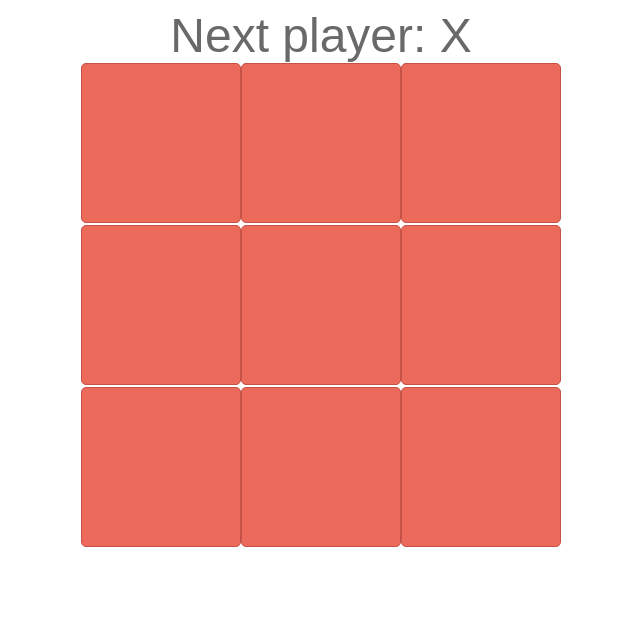
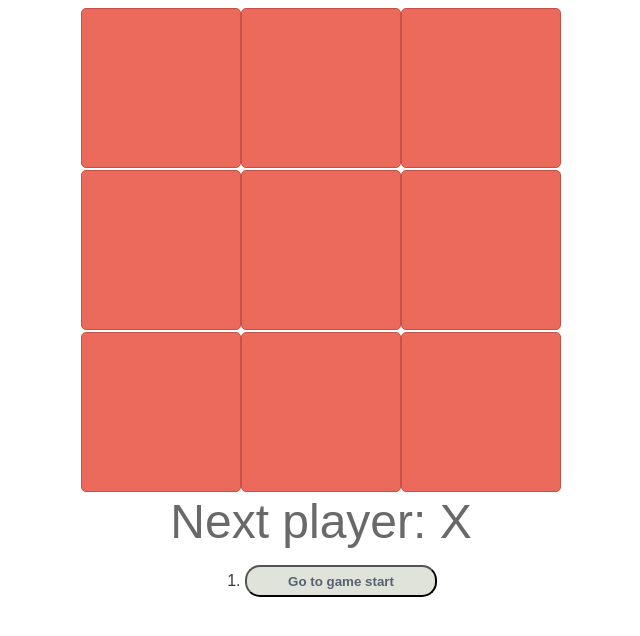
Before and after one commit to ruiz94/Tic-Tac-Toe, a React app: page / in a window 1280 px wide. Shown: the whole page, without its empty margins (319-959 px from the left). Built offline with nearby package versions, Linux system fonts and the light colour scheme.

Commit message:
tic.tac.toe

```diff
--- a/src/index.js
+++ b/src/index.js
@@ -3,28 +3,51 @@ import ReactDOM from "react-dom";
 
 import "./styles.css";
 
-class Square extends React.Component {
-  constructor(props) {
-    super(props);
-    this.state = {
-      value: null
-    };
+// class Square extends React.Component {
+//   render() {
+//     return (
+//       <button className="square" onClick={() => this.props.onClick()}>
+//         {this.props.value}
+//       </button>
+//     );
+//   }
+// }
+function calculateWinner(squares) {
+  const lines = [
+    [0, 1, 2],
+    [3, 4, 5],
+    [6, 7, 8],
+    [0, 3, 6],
+    [1, 4, 7],
+    [2, 5, 8],
+    [0, 4, 8],
+    [2, 4, 6]
+  ];
+  for (let i = 0; i < lines.length; i++) {
+    const [a, b, c] = lines[i];
+    if (squares[a] && squares[a] === squares[b] && squares[a] === squares[c]) {
+      return squares[a];
+    }
   }
-  render() {
-    return (
-      <button className="square" onClick={() => this.setState({ value: "X" })}>
-        {this.state.value}
-      </button>
-    );
-  }
+  return null;
+}
+function Square(props) {
+  return (
+    <button className="square" onClick={props.onClick}>
+      {props.value}
+    </button>
+  );
 }
 class Board extends React.Component {
   renderSquare(i) {
-    return <Square value={i} />;
+    return (
+      <Square
+        value={this.props.squares[i]}
+        onClick={() => this.props.onClick(i)}
+      />
+    );
   }
   render() {
-    const status = "Next player: X";
-
     return (
       <div>
         <div className="status">{status}</div>
@@ -48,15 +71,73 @@ class Board extends React.Component {
   }
 }
 class Game extends React.Component {
+  constructor(props) {
+    super(props);
+    this.state = {
+      history: [
+        {
+          squares: Array(9).fill(null)
+        }
+      ],
+      stepNumber: 0,
+      xIsNext: true
+    };
+  }
+  handleClick(i) {
+    const history = this.state.history.slice(0, this.state.stepNumber + 1);
+    const current = history[history.length - 1];
+    const squares = current.squares.slice();
+    if (calculateWinner(squares) || squares[i]) {
+      return;
+    }
+    squares[i] = this.state.xIsNext ? "X" : "O";
+    this.setState({
+      history: history.concat([
+        {
+          squares: squares
+        }
+      ]),
+      stepNumber: history.length,
+      xIsNext: !this.state.xIsNext
+    });
+  }
+  jumpTo(step) {
+    this.setState({
+      stepNumber: step,
+      xIsNext: step % 2 === 0
+    });
+  }
   render() {
+    const history = this.state.history;
+    const current = history[this.state.stepNumber];
+    const winner = calculateWinner(current.squares);
+
+    const moves = history.map((step, move) => {
+      // console.log(step, move);
+      const desc = move ? "Go to move #" + move : "Go to game start";
+      return (
+        <li key={move}>
+          <button className="btn-history" onClick={() => this.jumpTo(move)}>
+            {desc}
+          </button>
+        </li>
+      );
+    });
+
+    let status;
+    if (winner) {
+      status = "Winner: " + winner;
+    } else {
+      status = "Next player: " + (this.state.xIsNext ? "X" : "O");
+    }
     return (
       <div className="game">
         <div className="game-board">
-          <Board />
+          <Board squares={current.squares} onClick={i => this.handleClick(i)} />
         </div>
         <div className="game-info">
-          <div>{/* status */}</div>
-          <ol>{/* TODO */}</ol>
+          <div className="status">{status}</div>
+          <ol>{moves}</ol>
         </div>
       </div>
     );
--- a/src/styles.css
+++ b/src/styles.css
@@ -22,10 +22,28 @@
   color: #e3dede;
   font-weight: lighter;
 }
+.game-info li {
+  width: 12rem;
+  color: #383a3f;
+  font-size: 1rem;
+}
+.game-info {
+  text-align: -webkit-center;
+}
+.btn-history {
+  width: 12rem;
+  height: 2rem;
+  border-radius: 15px;
+  color: #566270;
+  font-weight: bold;
+  background-color: #e0e3da;
+  margin-bottom: 5px;
+}
 .square:hover {
   background-color: #af4034;
   border: solid 1.1px #ec6a5c;
 }
+
 @media only screen and (max-width: 500px) {
   .square {
     width: 8rem;
```
